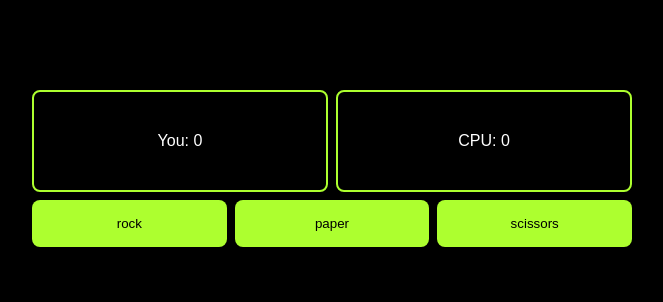
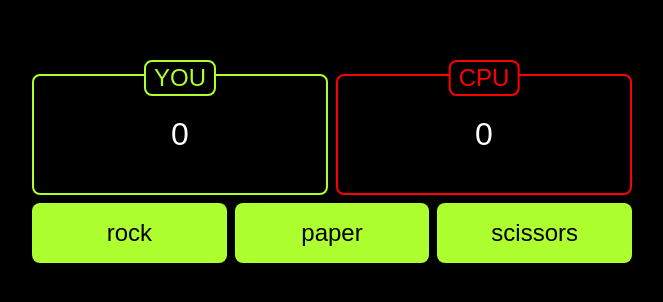
Before and after one commit to kadezaccaro/odin-rock-paper-scissors, a plain HTML site: page index.html in a window 1280 px wide. Shown: the part 232-534 px from the top of the page, without its empty margins (308-971 px from the left). Drawn offline with Linux system fonts and the light colour scheme.

Commit message:
Improve scorecard and announcement styling

```diff
--- a/app.js
+++ b/app.js
@@ -5,7 +5,7 @@
 // * compare the choices and decide the outcome
 // * if user wins, user score is incremented
 // * if computer wins, cpu score is incremented
-// winner is displayed
+// * winner is displayed
 
 const userScorecard = document.querySelector(".user-scorecard");
 const cpuScorecard = document.querySelector(".cpu-scorecard");
@@ -68,14 +68,18 @@ function announceWinner(winner) {
   if (winner === "user") {
     userScorecard.appendChild(winIndicator);
     winIndicator.innerText = "You Win!";
+    winIndicator.style.color = "greenyellow";
   } else if (winner === "cpu") {
     cpuScorecard.appendChild(winIndicator);
     winIndicator.innerText = "CPU Wins!";
+    winIndicator.style.color = "red";
   } else if (winner === "tie") {
     userScorecard.appendChild(winIndicator);
     cpuScorecard.appendChild(clone);
     winIndicator.innerText = "Tie!";
     clone.innerText = "Tie!";
+    winIndicator.style.color = "gray";
+    clone.style.color = "gray";
   }
 
   // delete elements after animation finishes
--- a/index.html
+++ b/index.html
@@ -10,8 +10,14 @@
   <body>
     <main>
       <div class="scoreboard">
-        <div class="user-scorecard">You: <span class="user-score">0</span></div>
-        <div class="cpu-scorecard">CPU: <span class="cpu-score">0</span></div>
+        <div class="user-scorecard">
+          <span class="user">YOU</span>
+          <span class="user-score">0</span>
+        </div>
+        <div class="cpu-scorecard">
+          <span class="cpu">CPU</span>
+          <span class="cpu-score">0</span>
+        </div>
       </div>
 
       <div class="choices">
--- a/styles.css
+++ b/styles.css
@@ -24,6 +24,7 @@ button {
   width: 100%;
   padding: 16px 24px;
   border-radius: 8px;
+  font-size: 24px;
 }
 
 .scoreboard {
@@ -39,6 +40,32 @@ button {
   border-radius: 8px;
   padding: 40px;
   position: relative;
+  font-size: 32px;
+  background-color: black;
+}
+
+.cpu-scorecard {
+  border: 2px solid red;
+}
+
+.user,
+.cpu {
+  position: absolute;
+  top: -16px;
+  left: 50%;
+  transform: translate(-50%);
+  font-size: 24px;
+  line-height: 24px;
+  background-color: black;
+  padding: 4px 8px;
+  border-radius: 8px;
+  color: greenyellow;
+  border: 2px solid greenyellow;
+}
+
+.cpu {
+  border: 2px solid red;
+  color: red;
 }
 
 .choices {
@@ -55,6 +82,8 @@ button {
   left: 50%;
   transform: translate(-50%);
   font-size: 24px;
+  white-space: nowrap;
+  z-index: -10;
 }
 
 .animate {
@@ -68,6 +97,7 @@ button {
   }
   100% {
     opacity: 0;
-    top: -160px;
+    top: -200px;
+    font-size: 32px;
   }
 }
```
